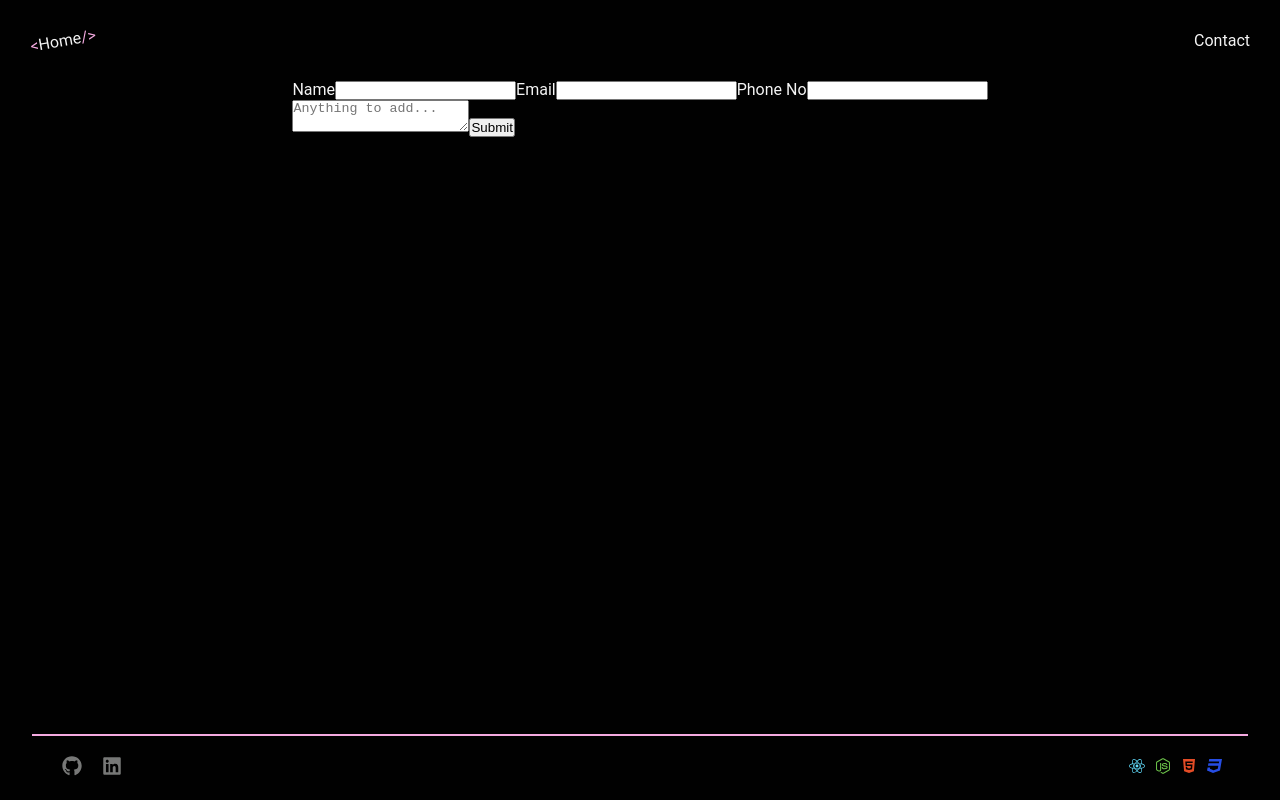
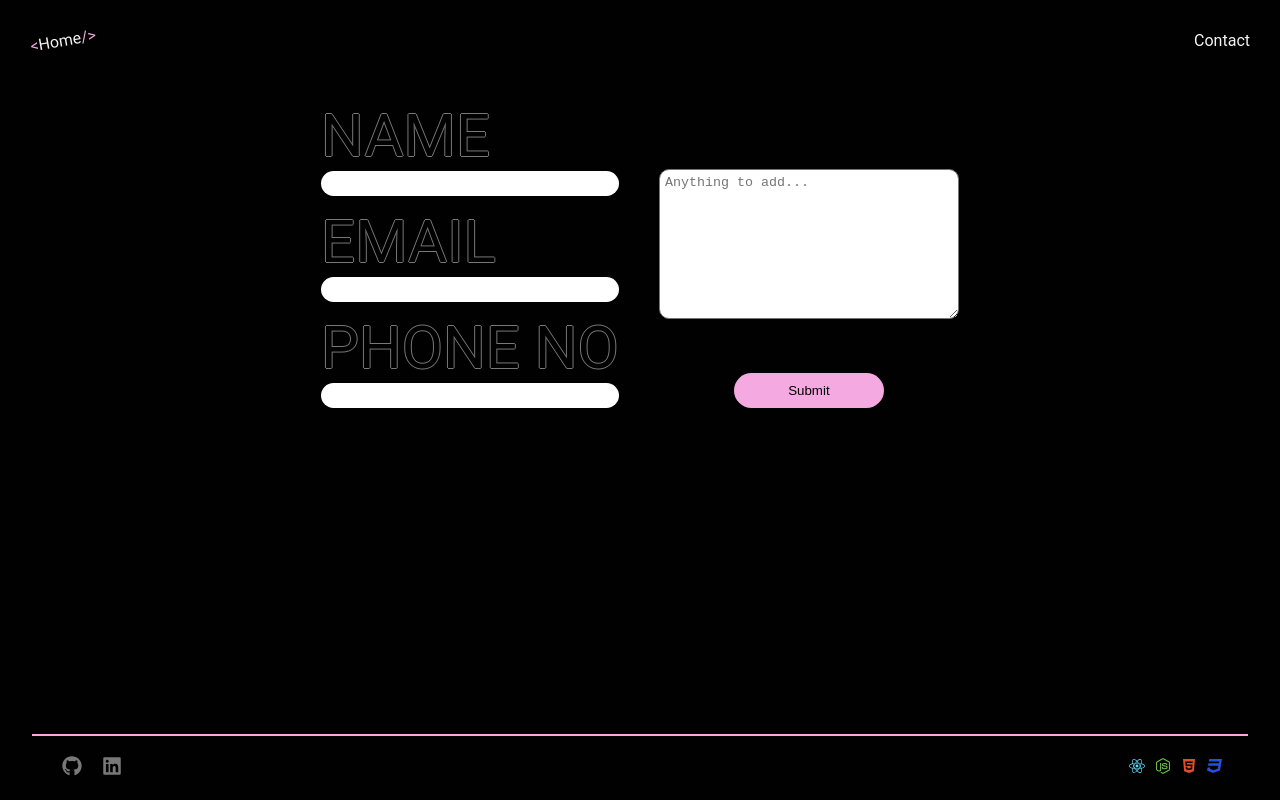
Before and after one commit to paulg44/portfolio_one, a React (Create React App) app in the folder my-portfolio/: page /contact in a window 1280 px wide. Built offline with nearby package versions, Linux system fonts and the light colour scheme.

Commit message:
changed wrong thing, its getting late

```diff
--- a/my-portfolio/src/Components/Form/Form.js
+++ b/my-portfolio/src/Components/Form/Form.js
@@ -3,8 +3,8 @@ import './Form.css';
 
 function ContactForm() {
   return (
-    <form name="contact" class="form-name" netlify>
-      <input type="hidden" name="contact" value="contact" />
+    <form name="contact" class="form" netlify>
+      <input type="hidden" name="form-name" value="contact" />
       <div class="left-form">
         <label for="name">Name</label>
         <input type="text" id="name" name="name" required />
```
